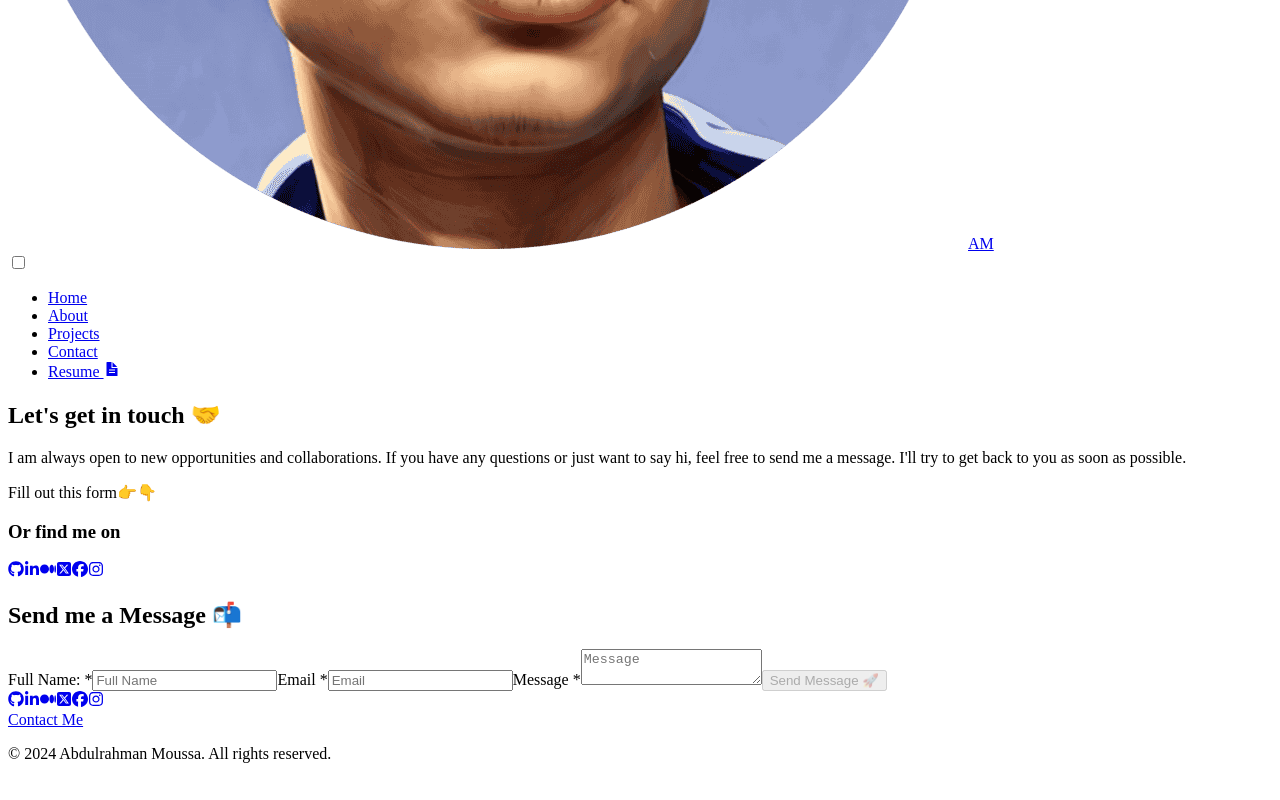
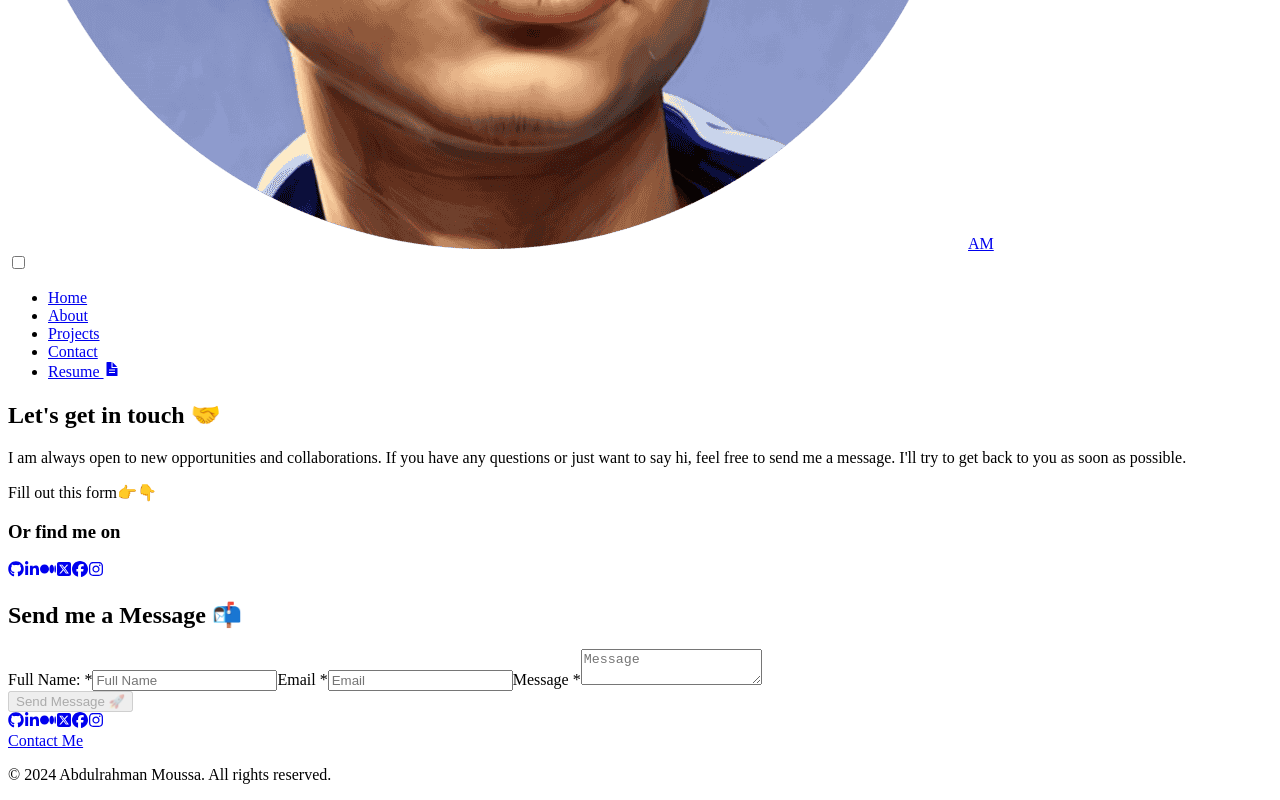
Before and after one commit to 3bdulrahmn69/Portfolio_v3, a React (Vite) app: page /contact in a window 1280 px wide. Shown: the part 719-1519 px from the top of the page. Before the commit the page ends 1498 px from the top, so only its background shows below. Built offline with nearby package versions, Linux system fonts and the light colour scheme; the HTML template or start-up script is replaced by a standard one.

Commit message:
make the form work

```diff
--- a/package.json
+++ b/package.json
@@ -10,6 +10,7 @@
     "preview": "vite preview"
   },
   "dependencies": {
+    "@emailjs/browser": "^4.3.3",
     "@studio-freight/react-lenis": "^0.0.46",
     "@vercel/analytics": "^1.2.2",
     "@vercel/speed-insights": "^1.0.10",
--- a/src/components/Form.jsx
+++ b/src/components/Form.jsx
@@ -1,19 +1,47 @@
-import { useState } from 'react';
+import { useState, useRef } from 'react';
+import emailjs from '@emailjs/browser';
 
-function Form() {
+const Form = () => {
+  const form = useRef();
   const [formData, setFormData] = useState({
     name: '',
     email: '',
     message: '',
   });
+  const [isSubmitting, setIsSubmitting] = useState(false);
+
+  const sendEmail = (e) => {
+    e.preventDefault();
+    setIsSubmitting(true);
+
+    emailjs
+      .sendForm(
+        import.meta.env.VITE_EMAILJS_SERVICE_ID,
+        import.meta.env.VITE_EMAILJS_TEMPLATE_ID,
+        form.current,
+        {
+          publicKey: import.meta.env.VITE_EMAILJS_PUBLIC,
+        }
+      )
+      .then(
+        () => {
+          setFormData({ name: '', email: '', message: '' });
+        },
+        (error) => {
+          console.log('FAILED...', error.text);
+        }
+      )
+      .finally(() => {
+        setIsSubmitting(false);
+      });
+  };
 
   return (
     <form
-      name="contact"
-      method="POST"
+      ref={form}
+      onSubmit={sendEmail}
       className="flex flex-col gap-2 w-full text-white"
     >
-      <input type="hidden" name="form-name" value="contact" />
       <label htmlFor="name">
         Full Name: <span className="text-red-600 select-none">*</span>
         <input
@@ -52,11 +80,19 @@ function Form() {
           }}
         />
       </label>
+      <div className="w-full">
+        {isSubmitting ? (
+          <div className="bg-cBlue-dark rounded w-full py-4 flex justify-center items-center">
+            <span className="w-3 h-3 bg-white rounded-full mx-2 animate-pulse"></span>
+            <span className="w-3 h-3 bg-white rounded-full mx-2 animate-pulse"></span>
+            <span className="w-3 h-3 bg-white rounded-full mx-2 animate-pulse"></span>
+          </div>
+        ) : (
           <input
             type="submit"
             value="Send Message 🚀"
             disabled={!formData.name || !formData.email || !formData.message}
-        className={`bg-cBlue text-white p-2 rounded ${
+            className={`bg-cBlue text-white p-2 rounded w-full ${
               !formData.name || !formData.email || !formData.message
                 ? 'opacity-50 cursor-not-allowed'
                 : 'cursor-pointer hover:bg-gray-400 transition-colors'
@@ -67,8 +103,10 @@ function Form() {
                 : 'Send Message'
             }
           />
+        )}
+      </div>
     </form>
   );
-}
+};
 
 export default Form;
```
Also changed, not shown: 2 other files (tests, documents, lock files or other folders). Lines whose indentation alone changed are shown as unchanged.
